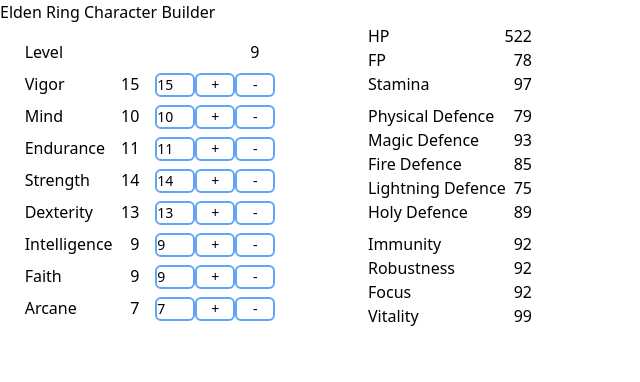
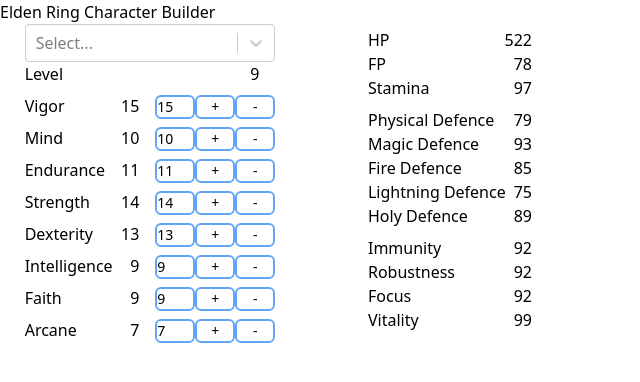
Before and after one commit to TwilDev/er-character-planner, a Next.js app: page / in a window 1280 px wide. Shown: the top 382 px of the page, without its empty margins (0-640 px from the left). Built offline with nearby package versions, Linux system fonts and the light colour scheme.

Commit message:
refactor class states to context & adding react-select

```diff
--- /dev/null
+++ b/components/builder/ClassPicker.tsx
@@ -0,0 +1,31 @@
+const baseClasses = require ('@/data/classes.json')
+import Select from 'react-select'
+import { useEffect, useState, useContext } from "react"
+import { ClassContext } from '@/context/ClassContext'
+
+export default function ClassPicker() {
+  const [classes, setClasses] = useState<any>(null)
+  const { updateClassOnChange } = useContext(ClassContext)
+
+    useEffect(() => {
+      let options = []
+      // Loop through the class names (keys) in baseClasses.classes
+      for (const className in baseClasses.classes) {
+        if (Object.hasOwnProperty.call(baseClasses.classes, className)) {
+          const classStats = baseClasses.classes[className];
+          // Add the class name and stats to the options array
+          options.push({value: classStats, label: className})
+        }
+      }
+      setClasses(options)
+    }, []);
+
+  return (
+    <div>
+      <Select
+        options={classes}
+        onChange={(e: any) => updateClassOnChange(e.value)}
+      />
+    </div>
+  )
+}
--- a/components/builder/CoreBuilder.tsx
+++ b/components/builder/CoreBuilder.tsx
@@ -1,17 +1,9 @@
-interface ICoreStatsProps {
-  baseStats: IStats,
-  stats: IStats,
-  setStats: React.Dispatch<React.SetStateAction<IStats>>,
-  total: number,
-  setTotal: React.Dispatch<React.SetStateAction<number>>,
-  level: number,
-  setLevel: React.Dispatch<React.SetStateAction<number>>
-  changeStats: IStats,
-  setChangeStats: React.Dispatch<React.SetStateAction<IStats>>
-}
+import ClassPicker from "./ClassPicker"
+import { useContext } from "react"
+import { ClassContext } from "@/context/ClassContext"
 
-export default function CoreStats({ baseStats, stats, setStats, total, setTotal, level, setLevel, changeStats, setChangeStats }: ICoreStatsProps) {
-
+export default function CoreStats() {
+  const { baseStats, setBaseStats, stats, setStats, total, setTotal, level, setLevel, changeStats, setChangeStats } = useContext(ClassContext)
   const validateStat = (label: keyof IStats, stat: any) => {
     if (stat < baseStats[label] || isNaN(stat)) {
       return baseStats[label]
@@ -32,11 +24,11 @@
 
   const statChange = (stat: keyof IStats, value: string) => {
     // Validate and update stats on input blur
-    console.log('statChange')
-    console.log(changeStats)
-    console.log(stats)
+    // console.log('statChange')
+    // console.log(changeStats)
+    // console.log(stats)
     const validatedStat = validateStat(stat, parseInt(value))
-    console.log(validatedStat)
+    // console.log(validatedStat)
     const newStats: IStats = { ...changeStats, [stat]: validatedStat }
     setChangeStats(newStats)
     setStats(newStats)
@@ -46,6 +38,7 @@
 
   return (
     <div>
+      <ClassPicker />
       <div className='flex items-center justify-between w-full mb-2'>
         <label htmlFor='level'>Level</label>
         <label
--- a/components/stats/CoreStats.tsx
+++ b/components/stats/CoreStats.tsx
@@ -10,8 +10,8 @@
   return (
     <div>
       <div className='flex flex-col items-center justify-between w-full mb-2'>
-        <VitalStats stats={stats} total={total} />
-        <Defences stats={stats} total={total} />
+        <VitalStats />
+        <Defences />
       </div>
     </div>
   )
--- a/components/stats/Defences.tsx
+++ b/components/stats/Defences.tsx
@@ -3,13 +3,13 @@
 const { defFlat, defStrAdj, defIntAdj, defFire, defHoly } = defTable
 const resistancesTable = require('@/data/resistances.json')
 const { imFlat, imAdj, robFlat, robAdj, focFlat, focAdj, vitFlat, vitAdj } = resistancesTable
+import { useContext } from 'react'
+import { ClassContext } from '@/context/ClassContext'
 
-interface IDefenceProps {
-  total: number,
-  stats: IStats
-}
+export default function Defences() {
 
-export default function Defences({total, stats}: IDefenceProps) {
+  const { total, stats } = useContext(ClassContext)
+
   return (
     <div>
       <div className="mt-2">
--- a/components/stats/VitalStats.tsx
+++ b/components/stats/VitalStats.tsx
@@ -1,12 +1,11 @@
 const coreStatsTable = require('@/data/lookup.json')
 const { HP, FP, END } = coreStatsTable
+import { useContext } from 'react'
+import { ClassContext } from '@/context/ClassContext'
 
-interface ICoreStatsProps {
-  stats: IStats,
-  total: number,
-}
+export default function VitalStats() {
+  const { stats } = useContext(ClassContext)
 
-export default function VitalStats({ stats, total }: ICoreStatsProps) {
   return (
     <div className="flex flex-col w-full">
       <div className="flex justify-between">
--- /dev/null
+++ b/context/classContext.tsx
@@ -0,0 +1,68 @@
+import React, { createContext, useState, useContext, useEffect } from "react"
+
+// Define the type for your context
+interface IClassContext {
+  baseStats: IStats;
+  setBaseStats: React.Dispatch<React.SetStateAction<IStats>>;
+  stats: IStats;
+  setStats: React.Dispatch<React.SetStateAction<IStats>>;
+  changeStats: IStats;
+  setChangeStats: React.Dispatch<React.SetStateAction<IStats>>;
+  total: number;
+  setTotal: React.Dispatch<React.SetStateAction<number>>;
+  level: number;
+  setLevel: React.Dispatch<React.SetStateAction<number>>;
+  updateClassOnChange: (newClass: IStats) => void;
+}
+
+const ClassContext = createContext({} as IClassContext)
+
+const ClassContextProvider = ({ children }: any) => {
+
+  //Base stats currently hardcoded for Vagabond
+  const [baseStats, setBaseStats] = useState<IStats>({
+    vigor: 15,
+    mind: 10,
+    endurance: 11,
+    strength: 14,
+    dexterity: 13,
+    intelligence: 9,
+    faith: 9,
+    arcane: 7,
+  })
+  // Current User Build
+  const [stats, setStats] = useState<IStats>(baseStats)
+
+  //placeholder for stats that are changed
+  const [changeStats, setChangeStats] = useState<IStats>(stats)
+
+  //Stat Total for calculating specific defences and resistances
+  const [total, setTotal] = useState<number>(Object.values(baseStats).reduce((acc, val) => acc + val, 0))
+
+  //Current User Level
+  const [level, setLevel] = useState(total - 79)
+
+  const updateClassOnChange = (newClass: IStats) => {
+    setBaseStats(newClass)
+  }
+
+  return (
+    <ClassContext.Provider value={{
+      baseStats,
+      setBaseStats,
+      stats,
+      setStats,
+      changeStats,
+      setChangeStats,
+      total,
+      setTotal,
+      level,
+      setLevel,
+      updateClassOnChange
+    }}>
+      {children}
+    </ClassContext.Provider>
+  )
+}
+
+export { ClassContext, ClassContextProvider  }
--- /dev/null
+++ b/data/classes.json
@@ -0,0 +1,14 @@
+{
+  "classes": {
+    "Vagabond": { "vigor": 15, "mind": 10, "endurance": 11, "strength": 14, "dexterity": 13, "intelligence": 9, "faith": 9, "arcane": 7 },
+    "Hero": { "vigor": 14, "mind": 9, "endurance": 12, "strength": 16, "dexterity": 9, "intelligence": 7, "faith": 8, "arcane": 11 },
+    "Warrior": { "vigor": 11, "mind": 12, "endurance": 11, "strength": 10, "dexterity": 16, "intelligence": 10, "faith": 8, "arcane": 9 },
+    "Bandit": { "vigor": 10, "mind": 11, "endurance": 10, "strength": 9, "dexterity": 13, "intelligence": 9, "faith": 8, "arcane": 14 },
+    "Astrologer": { "vigor": 9, "mind": 15, "endurance": 9, "strength": 8, "dexterity": 12, "intelligence": 16, "faith": 7, "arcane": 9 },
+    "Prophet": { "vigor": 10, "mind": 14, "endurance": 8, "strength": 11, "dexterity": 10, "intelligence": 7, "faith": 16, "arcane": 10 },
+    "Samurai": { "vigor": 12, "mind": 11, "endurance": 13, "strength": 12, "dexterity": 15, "intelligence": 9, "faith": 8, "arcane": 8 },
+    "Prisoner": { "vigor": 12, "mind": 11, "endurance": 11, "strength": 11, "dexterity": 14, "intelligence": 14, "faith": 6, "arcane": 9 },
+    "Confessor": { "vigor": 10, "mind": 13, "endurance": 10, "strength": 12, "dexterity": 12, "intelligence": 9, "faith": 14, "arcane": 9 },
+    "Wretch": { "vigor": 10, "mind": 10, "endurance": 10, "strength": 10, "dexterity": 10, "intelligence": 10, "faith": 10, "arcane": 10 }
+  }
+}
--- a/package.json
+++ b/package.json
@@ -20,6 +20,7 @@
     "postcss": "8.4.27",
     "react": "18.2.0",
     "react-dom": "18.2.0",
+    "react-select": "^5.7.4",
     "tailwindcss": "3.3.3",
     "typescript": "5.1.6"
   }
--- a/pages/_app.tsx
+++ b/pages/_app.tsx
@@ -1,6 +1,11 @@
 import '@/styles/globals.css'
 import type { AppProps } from 'next/app'
+import { ClassContextProvider } from '@/context/ClassContext'
 
 export default function App({ Component, pageProps }: AppProps) {
-  return <Component {...pageProps} />
+  return (
+    <ClassContextProvider>
+      <Component {...pageProps} />
+    </ClassContextProvider>
+  )
 }
--- a/pages/index.tsx
+++ b/pages/index.tsx
@@ -26,14 +26,8 @@
   //Current User Level
   const [level, setLevel] = useState(total - 79)
 
-  const validateStat = (stat: number) => {
-    if (stat < 1 || isNaN(stat)) {
-      return 1;
-    }
-    if (stat > 99) {
-      return 99;
-    }
-    return stat;
+  const updateClassOnChange = (newClass: IStats) => {
+    setBaseStats(newClass)
   }
 
   return (
@@ -42,15 +36,17 @@
       <div className="flex">
         <div className='flex w-[300px] flex-col items-center justify-center gap-4'>
           <CoreBuilder
-            baseStats={baseStats}
-            stats={stats}
-            setStats={setStats}
-            total={total}
-            setTotal={setTotal}
-            level={level}
-            setLevel={setLevel}
-            changeStats={changeStats}
-            setChangeStats={setChangeStats}
+            // baseStats={baseStats}
+            // setBaseStats={setBaseStats}
+            // stats={stats}
+            // setStats={setStats}
+            // total={total}
+            // setTotal={setTotal}
+            // level={level}
+            // setLevel={setLevel}
+            // changeStats={changeStats}
+            // setChangeStats={setChangeStats}
+            // updateOnChangeClass={updateClassOnChange}
           />
         </div>
         <div className="flex w-[300px] flex-col items-center justify-center gap-4">
```
Also changed, not shown: 1 other file (tests, documents, lock files or other folders).
